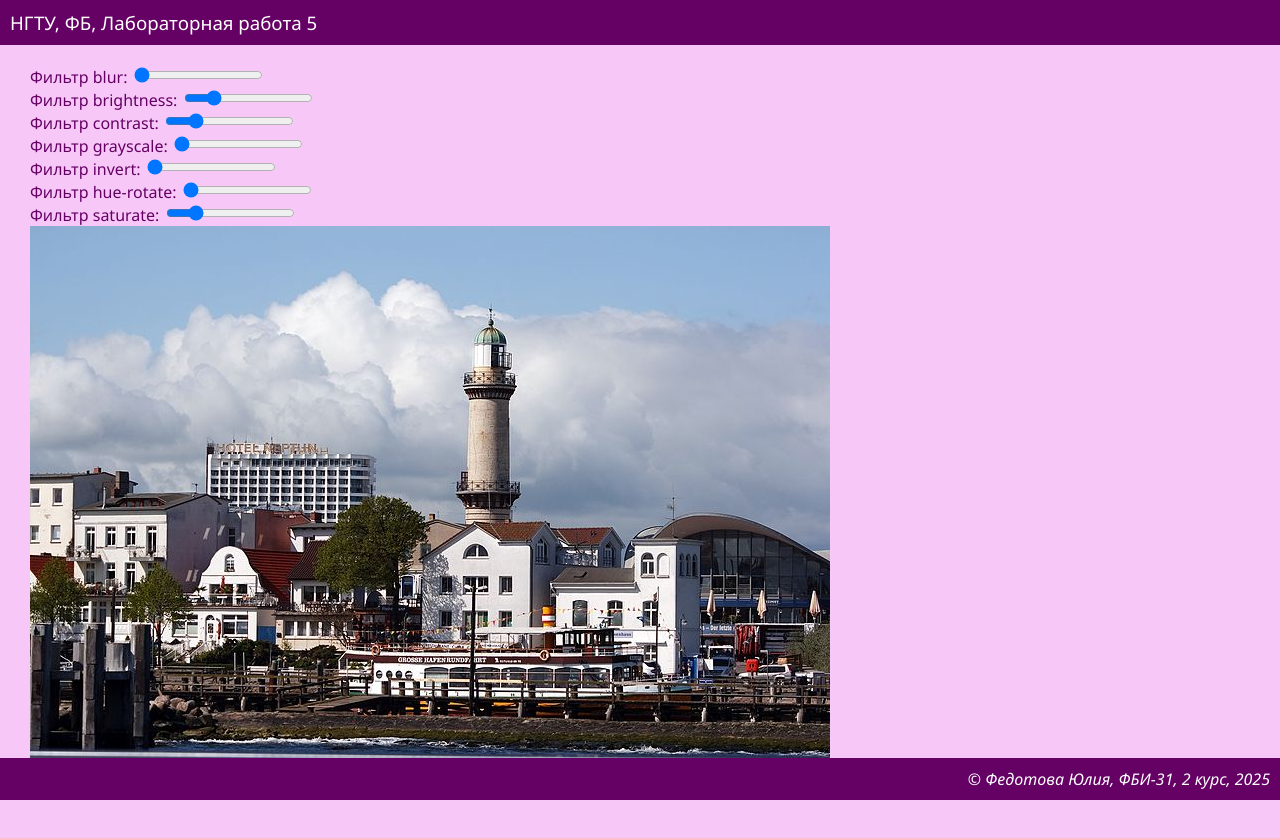
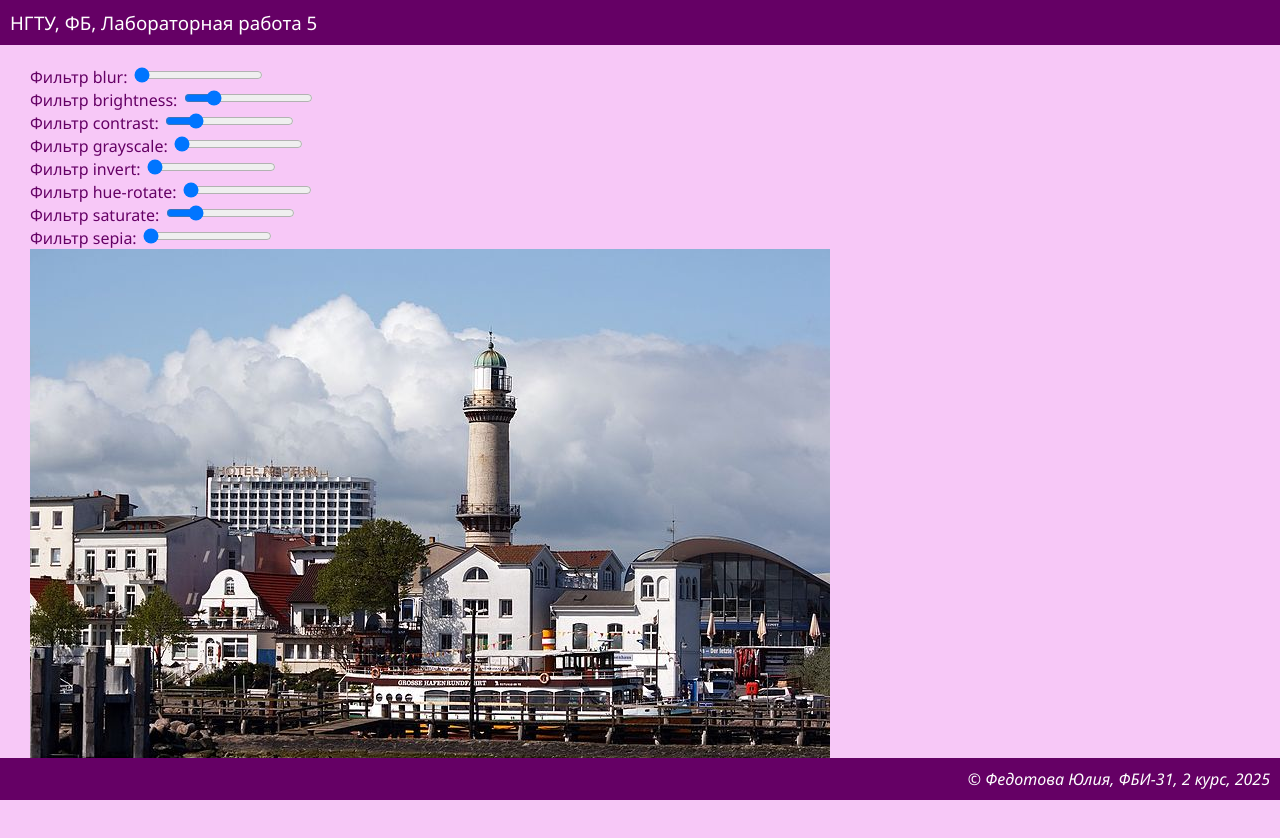
Before and after one commit to fedotovnaaaa/web-front-labs, a plain HTML site: page lab5/filters.html in a window 1280 px wide. Drawn offline with Linux system fonts and the light colour scheme.

Commit message:
Фильтр sepia

```diff
--- a/lab5/filters.html
+++ b/lab5/filters.html
@@ -47,6 +47,11 @@
             document.getElementById('saturateOutput').innerText = value;
             document.getElementById('blurImage').style.filter = 'saturate(' + value + ')';
         }
+        function sepiaChange() {
+            let value = document.getElementById('sepiaValue').value + '%';
+            document.getElementById('sepiaOutput').innerText = value;
+            document.getElementById('blurImage').style.filter = 'sepia(' + value + ')';
+        }
     </script>
 </head>
 
@@ -91,6 +96,11 @@
             <input type="range" min="0" max="500" value="100" onchange="saturateChange()" id="saturateValue">
             <span id="saturateOutput"></span>
         </div>
+        <div>
+            Фильтр sepia:
+            <input type="range" min="0" max="100" value="0" onchange="sepiaChange()" id="sepiaValue">
+            <span id="sepiaOutput"></span>
+        </div>
         <div><img src="Warnemünde_(10564867105).jpg" id="blurImage"></div>
     </main>
 
```
